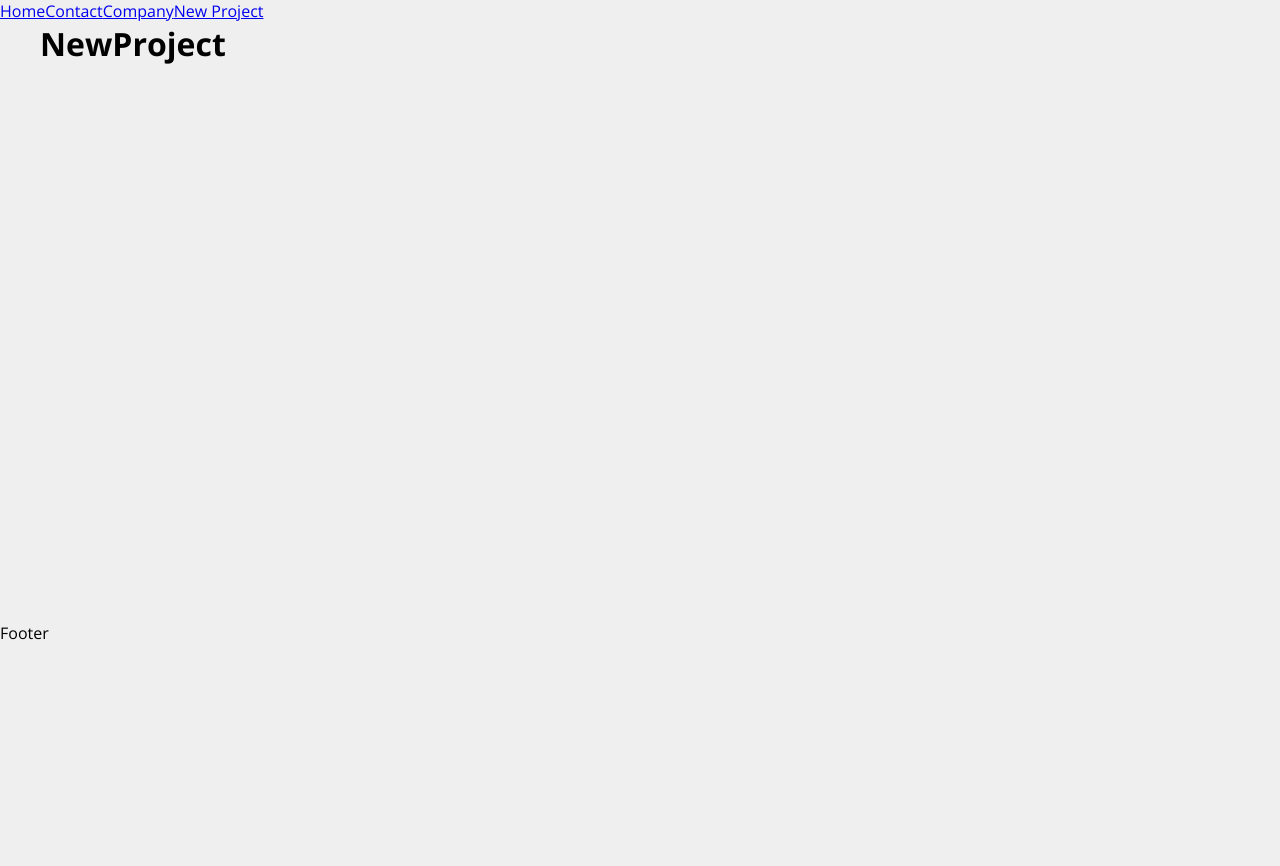
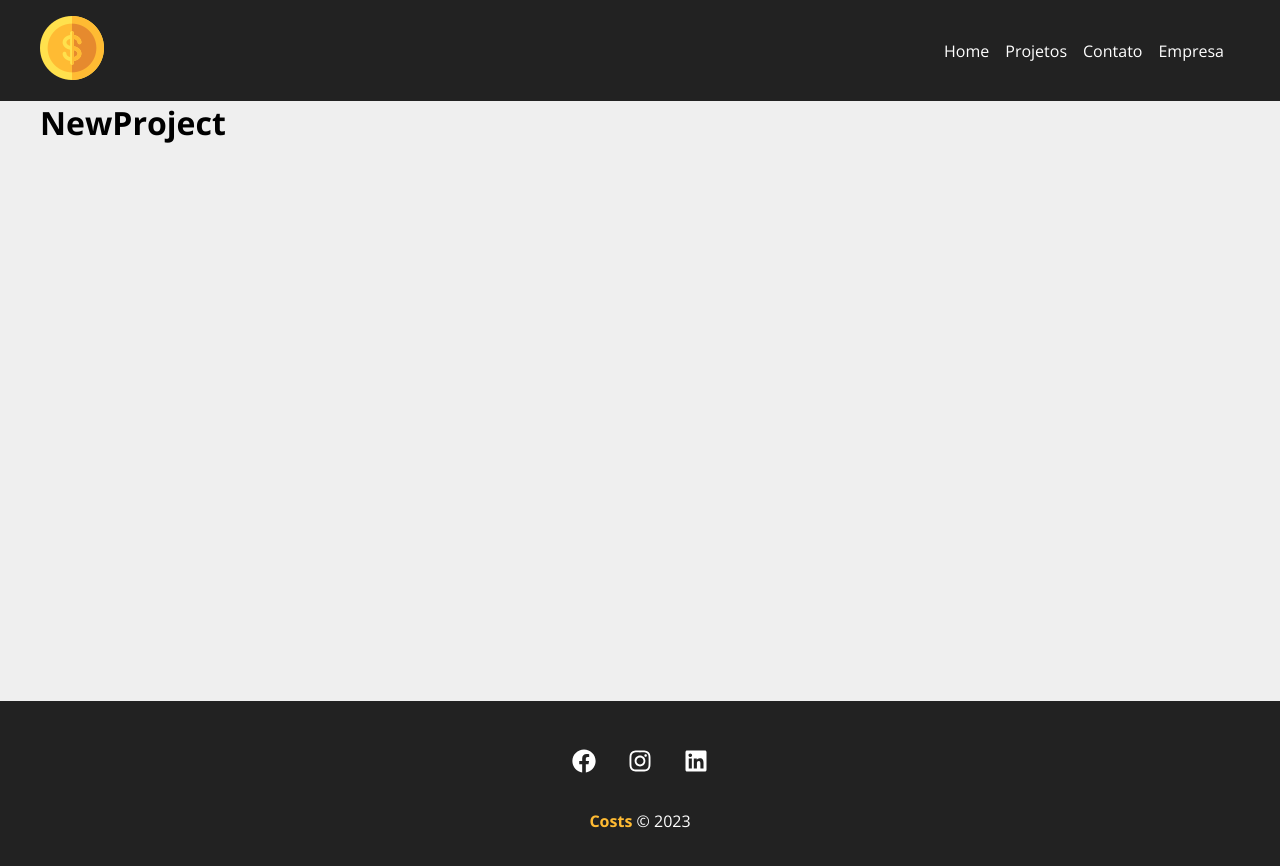
Before and after one commit to ALEXNET2019/PORTIFOLIO, a React (Create React App) app in the folder costs/: page /newproject in a window 1280 px wide. Shown: the top 866 px of the page. Before the commit the page ends 800 px from the top, so only its background shows below. Built offline with nearby package versions, Linux system fonts and the light colour scheme.

Commit message:
Curso React: Navbar e footer - #19

```diff
--- a/costs/src/App.js
+++ b/costs/src/App.js
@@ -1,25 +1,30 @@
-import { BrowserRouter as Router, Routes, Route, Link } from 'react-router-dom';
-import Home from './components/pages/Home';
-import Company from './components/pages/Company';
-import Contact from './components/pages/Contact';
-import NewProject from './components/pages/NewProject';
+import { BrowserRouter as Router, Routes, Route } from 'react-router-dom'
+import Home from './components/pages/Home'
+import Projects from './components/pages/Projects'
+import Company from './components/pages/Company'
+import Contact from './components/pages/Contact'
+import NewProject from './components/pages/NewProject'
 import Container from './components/layout/Container'
+import Navbar from './components/layout/Navbar'
+import Footer from './components/layout/Footer'
 
 function App() {
   return (
     <Router>
-      <ul>
-        <Link to="/">Home</Link>
-        <Link to="/contact">Contact</Link>
-        <Link to="/company">Company</Link>
-        <Link to="/newproject">New Project</Link>
-      </ul>
+      <Navbar />
       <Routes>
         <Route
           exact path="/"
           element={
             <Container customClass="min-height">
               <Home />
+            </Container>
+          } />
+        <Route
+          exact path="/projects"
+          element={
+            <Container customClass="min-height">
+              <Projects />
             </Container>
           } />
         <Route
@@ -45,7 +50,7 @@
           } />
 
       </Routes>
-      <p>Footer</p>
+      <Footer />
     </Router>
   );
 }
--- a/costs/src/components/layout/Footer.js
+++ b/costs/src/components/layout/Footer.js
@@ -1,5 +1,28 @@
+import { FaFacebook, FaInstagram, FaLinkedin } from 'react-icons/fa'
+
+import styles from './Footer.module.css'
+
 function Footer() {
-    return
+    return (
+
+        <footer className={styles.footer}>
+            <ul className={styles.social_list}>
+                <li >
+                    <FaFacebook />
+                </li>
+                <li >
+                    <FaInstagram />
+                </li>
+                <li>
+                    <FaLinkedin />
+                </li>
+            </ul>
+            <p className={styles.copy_right}>
+                <span>Costs</span> &copy; 2023
+            </p>
+        </footer>
+
+    )
 }
 
 export default Footer
--- /dev/null
+++ b/costs/src/components/layout/Footer.module.css
@@ -0,0 +1,35 @@
+.footer {
+    background-color: #222;
+    color: #fff;
+    padding: 3em;
+    text-align: center;
+}
+
+.social_list {
+    display: flex;
+    justify-content: center;
+    list-style-type: none;
+}
+
+.social_list li {
+    margin: 0 1em;
+}
+
+.social_list li:hover {
+    color: #FFBB33;
+    text-decoration: none;
+}
+
+.social_list svg {
+    font-size: 1.5em;
+    cursor: pointer;
+}
+
+.copy_right {
+    margin-top: 2em;
+}
+
+.copy_right span {
+    font-weight: bold;
+    color: #FFBB33;
+}
--- a/costs/src/components/layout/Navbar.js
+++ b/costs/src/components/layout/Navbar.js
@@ -1,5 +1,34 @@
+import { Link } from "react-router-dom"
+
+import Container from "./Container"
+
+import styles from './Navbar.module.css'
+import logo from '../../img/costs_logo.png'
+
 function Navbar() {
-    return
+    return (
+        <nav className={styles.navbar}>
+            <Container>
+                <Link to="/">
+                    <img src={logo} alt="Costs"></img>
+                </Link>
+                <ul className={styles.list}>
+                    <li className={styles.item}>
+                        <Link to="/">Home</Link>
+                    </li>
+                    <li className={styles.item}>
+                        <Link to="/projects">Projetos</Link>
+                    </li>
+                    <li className={styles.item}>
+                        <Link to="/contact">Contato</Link>
+                    </li>
+                    <li className={styles.item}>
+                        <Link to="/company">Empresa</Link>
+                    </li>
+                </ul>
+            </Container>
+        </nav>
+    )
 }
 
 export default Navbar
--- /dev/null
+++ b/costs/src/components/layout/Navbar.module.css
@@ -0,0 +1,26 @@
+.navbar {
+    display: flex;
+    justify-content: space-between;
+    background-color: #222;
+    padding: 1em;
+}
+
+.list {
+    display: flex;
+    list-style: none;
+    align-items: center;
+}
+
+.item {
+    margin-right: 1em;
+}
+
+.item a {
+    color: #fff;
+    text-decoration: none;
+}
+
+.item a:hover {
+    color: #FFBB33;
+    text-decoration: none;
+}
--- /dev/null
+++ b/costs/src/components/pages/Projects.js
@@ -0,0 +1,9 @@
+function Projects() {
+
+    return (
+        <h1>Projects</h1>
+    )
+
+}
+
+export default Projects
```
